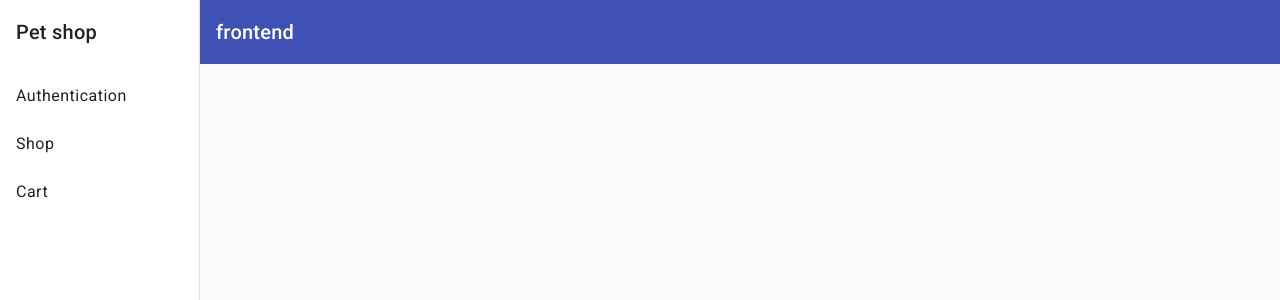
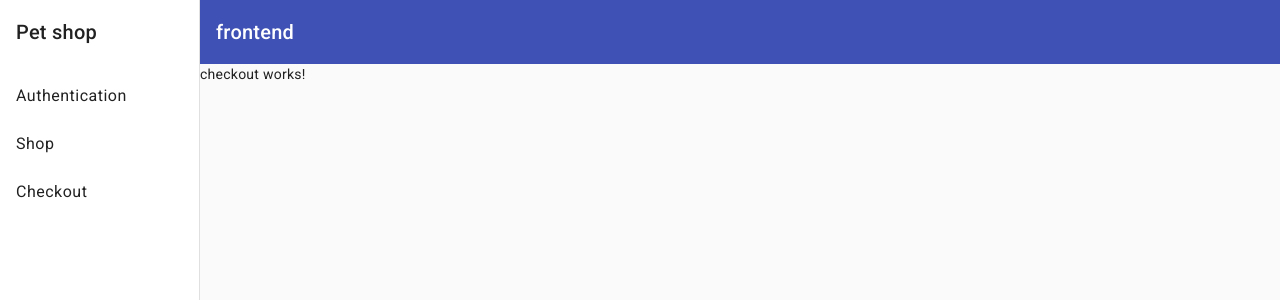
Before and after one commit to Guy-S-glitch/my-pet-shop, an Angular app in the folder frontend/: page /checkout in a window 1280 px wide. Before the commit this address led to /. Shown: the top 300 px of the page. Built offline with nearby package versions, Linux system fonts and the light colour scheme.

Commit message:
changed the components name

```diff
--- a/frontend/src/app/app.module.ts
+++ b/frontend/src/app/app.module.ts
@@ -18,16 +18,16 @@ import { MatCardModule } from "@angular/material/card";
 import { MatFormFieldModule } from "@angular/material/form-field";
 import { MatInputModule } from "@angular/material/input";
 import { MatNativeDateModule } from "@angular/material/core";
+import { AppRoutes } from "./app.routing";
+import { CheckoutComponent } from "./checkout/checkout.component";
 import { ShopComponent } from "./shop/shop.component";
-import { AppRoutes } from "./app.routing";
-import { CartComponent } from './cart/cart.component';
 @NgModule({
   declarations: [
     AppComponent,
     MainNavComponent,
     AuthenticationComponent,
+    CheckoutComponent,
     ShopComponent,
-    CartComponent,
   ],
   imports: [
     BrowserModule,
--- a/frontend/src/app/app.routing.ts
+++ b/frontend/src/app/app.routing.ts
@@ -1,12 +1,12 @@
 import { Routes, RouterModule } from "@angular/router";
 import { AuthenticationComponent } from "./authentication/authentication.component";
 import { ShopComponent } from "./shop/shop.component";
-import { CartComponent } from "./cart/cart.component";
+import { CheckoutComponent } from "./checkout/checkout.component";
 
 const routes: Routes = [
   { path: "", component: AuthenticationComponent },
   { path: "shop", component: ShopComponent },
-  { path: "cart", component: CartComponent },
+  { path: "checkout", component: CheckoutComponent },
 ];
 
 export const AppRoutes = RouterModule.forRoot(routes);
--- a/frontend/src/app/cart/cart.component.html
+++ /dev/null
@@ -1 +0,0 @@
-<p>cart works!</p>
--- /dev/null
+++ b/frontend/src/app/checkout/checkout.component.html
@@ -0,0 +1 @@
+<p>checkout works!</p>
--- a/frontend/src/app/main-nav/main-nav.component.html
+++ b/frontend/src/app/main-nav/main-nav.component.html
@@ -11,7 +11,7 @@
     <mat-nav-list>
       <a mat-list-item [routerLink]="['/']">Authentication</a>
       <a mat-list-item [routerLink]="['/shop']">Shop</a>
-      <a mat-list-item [routerLink]="['/cart']">Cart</a>
+      <a mat-list-item [routerLink]="['/checkout']">Checkout</a>
     </mat-nav-list>
   </mat-sidenav>
   <mat-sidenav-content>
```
Also changed, not shown: frontend/src/app/cart/cart.component.ts (deleted, +0 -10 lines), frontend/src/app/checkout/checkout.component.ts (added, +10 -0 lines), frontend/src/app/checkout/checkout.component.css (added).
